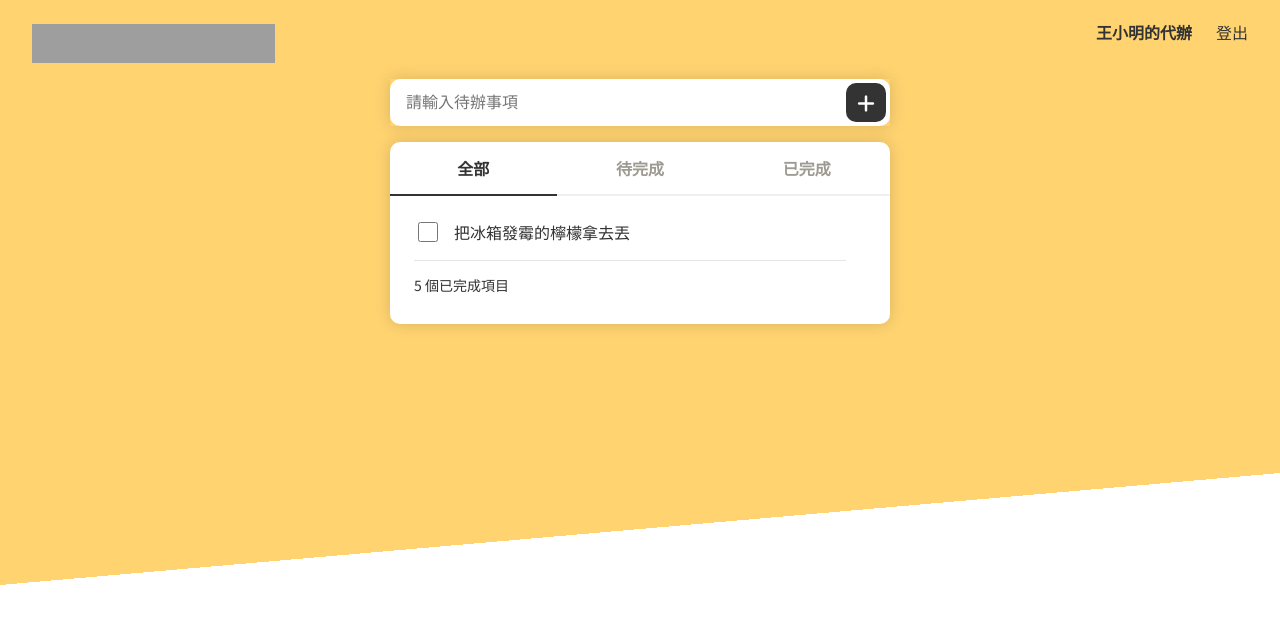
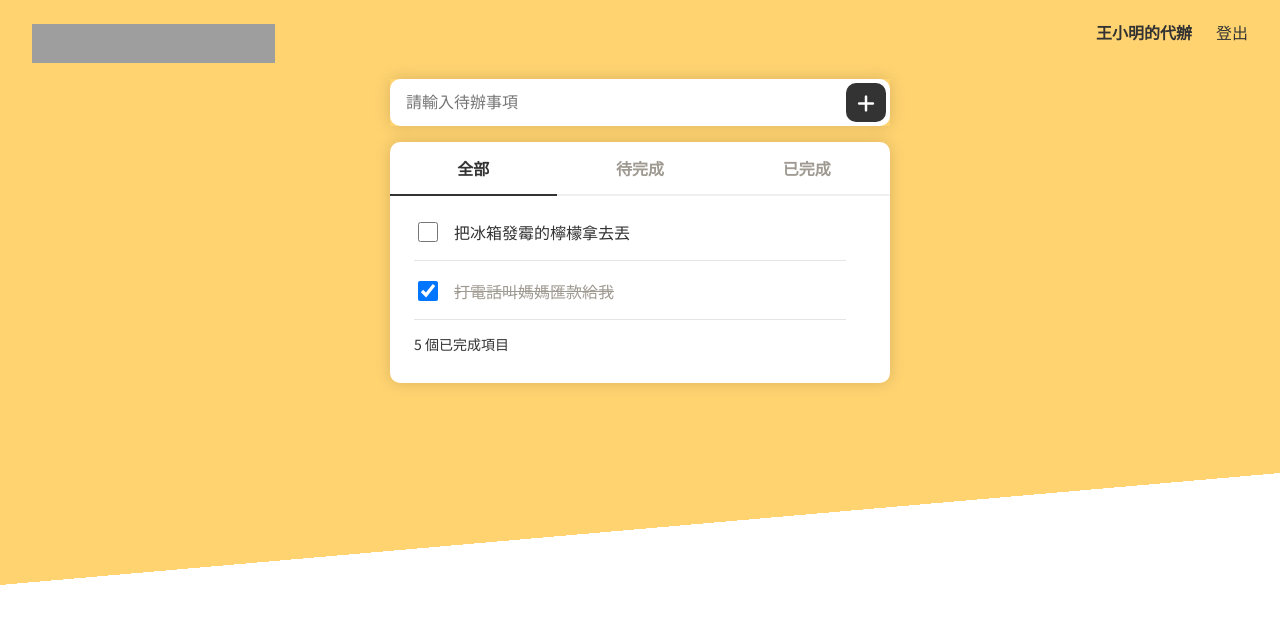
Before and after one commit to TzuruC/2025-vue3-TodolistAPI-final, a Vue app: page /#/todolist in a window 1280 px wide. Shown: the top 624 px of the page. Built offline with nearby package versions, Linux system fonts and the light colour scheme; grey boxes are pictures that could not be loaded.

Commit message:
todo 傳遞資料完成

```diff
--- a/src/components/TodoItem.vue
+++ b/src/components/TodoItem.vue
@@ -1,8 +1,9 @@
 <template>
   <li>
     <label class="todoList_label">
-      <input class="todoList_input" type="checkbox" value="true" />
-      <span>把冰箱發霉的檸檬拿去丟</span>
+      <!--  :checked="todo.status"不能雙向榜定，要用 v-model -->
+      <input class="todoList_input" type="checkbox" value="true" v-model="todo.status" />
+      <span>{{ todo.content }}</span>
     </label>
     <a href="#">
       <i class="fa fa-times"></i>
@@ -10,6 +11,13 @@
   </li>
 </template>
 
-<script setup></script>
+<script setup>
+const props = defineProps({
+  todo: {
+    type: Object,
+    required: true,
+  },
+})
+</script>
 
 <style lang="scss" scoped></style>
--- a/src/components/TodoList.vue
+++ b/src/components/TodoList.vue
@@ -8,7 +8,7 @@
     <div class="todoList_items">
       <ul class="todoList_item">
         <!-- 單一todo元件 TodoItem.vue -->
-        <TodoItem />
+        <TodoItem v-for="todo in todos" :key="todo.id" :todo="todo" />
       </ul>
       <div class="todoList_statistics">
         <p>5 個已完成項目</p>
@@ -19,6 +19,13 @@
 
 <script setup>
 import TodoItem from '@/components/TodoItem.vue'
+
+const props = defineProps({
+  todos: {
+    type: Array,
+    required: true,
+  },
+})
 </script>
 
 <style lang="scss" scoped></style>
--- a/src/views/TodoListView.vue
+++ b/src/views/TodoListView.vue
@@ -17,8 +17,8 @@
         <!-- 新增待辦表單 TodoForm.vue -->
         <TodoForm />
         <!-- 檢視代辦項目 TodoList.vue -->
-        <TodoList v-if="todos.length !== 0" />
-        <p v-else>沒有代辦事項。</p>
+        <TodoList v-if="todos.length !== 0" :todos="todos" />
+        <p v-else>目前尚無待辦事項。</p>
       </div>
     </div>
   </div>
```
